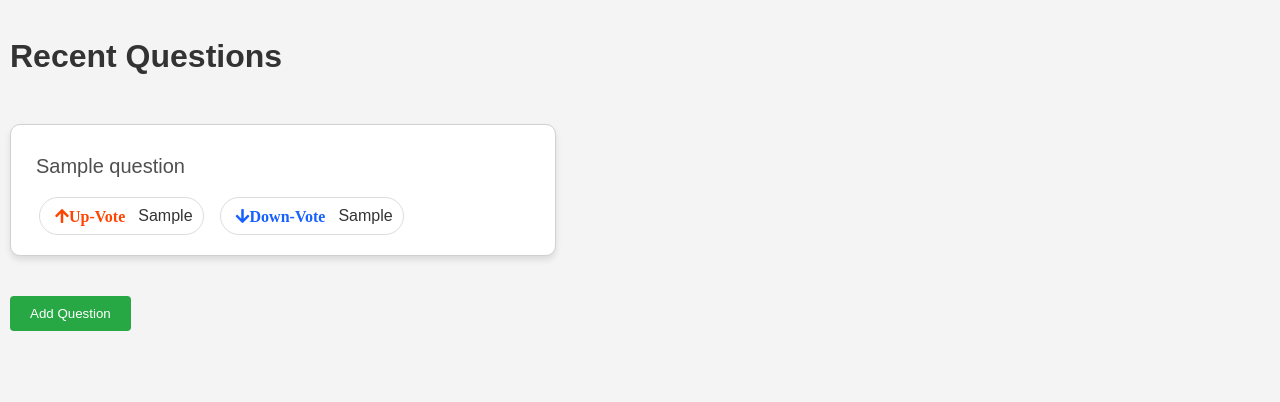
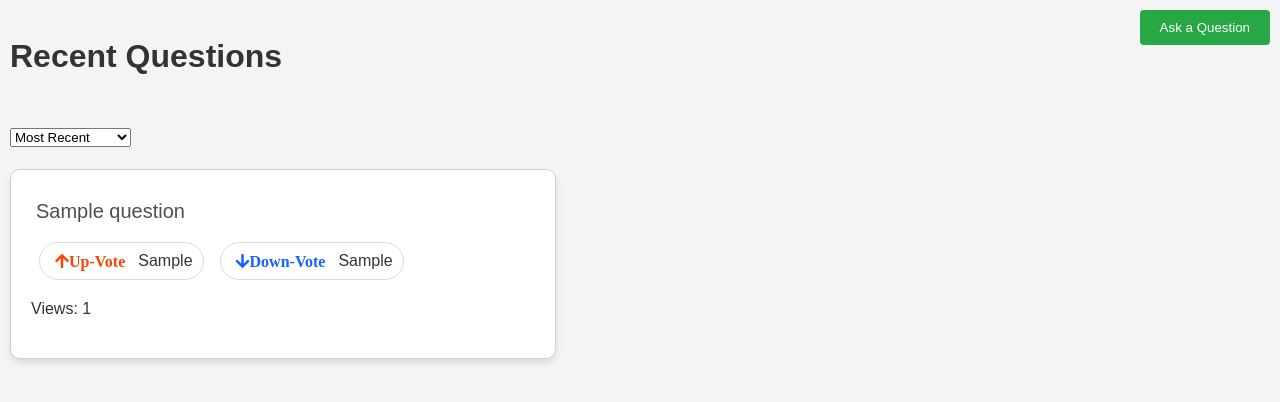
Before and after one commit to kaluuux/TechGeek, a CodeIgniter app: page /database/ in a window 1280 px wide. Shown: the part 135-537 px from the top of the page. Run offline with CodeIgniter, Linux system fonts and the light colour scheme; the visitor is signed in with stand-in values (Sample User, id 1); tables that the repository leaves empty or names only in its code hold one stand-in row (values such as "Sample post").

Commit message:
sorting added

```diff
--- a/application/controllers/Home.php
+++ b/application/controllers/Home.php
@@ -4,17 +4,32 @@ defined('BASEPATH') OR exit('No direct script access allowed');
 class Home extends CI_Controller {
 
     public function index() {
-        // $this->load->view('home_view');  // This will load the view file 'home_view.php'
         $this->load->model('Question_model');
-        $data['questions'] = $this->Question_model->get_recent_questions();
-                // Check if user is logged in
-                $logged_in = $this->session->userdata('logged_in');
+        $sort = $this->input->get('sort');  // Get the sort parameter from the URL
 
-                // Pass login status to the view
-                $data['logged_in'] = $logged_in;
+        // Determine the order by based on the sort parameter
+        switch ($sort) {
+            case 'most_upvotes':
+                $order_by = 'upvotes DESC';
+                break;
+            case 'most_downvotes':
+                $order_by = 'downvotes DESC';
+                break;
+            case 'most_views':
+                $order_by = 'view_count DESC';
+                break;
+            default:
+                $order_by = 'created_at DESC';  // Default is sorting by most recent
+        }
 
-                // Load home view with recent questions and login status
-                $this->load->view('home_view', $data);
-        // $this->load->view('home_view', $data);
+        // Fetch questions with the specified order
+        $data['questions'] = $this->Question_model->get_recent_questions($order_by);
+
+        // Check if user is logged in
+        $logged_in = $this->session->userdata('logged_in');
+
+        // Pass login status and questions to the view
+        $data['logged_in'] = $logged_in;
+        $this->load->view('home_view', $data);
     }
 }
--- a/application/models/Question_model.php
+++ b/application/models/Question_model.php
@@ -3,11 +3,12 @@ defined('BASEPATH') OR exit('No direct script access allowed');
 
 class Question_model extends CI_Model {
 
-    public function get_recent_questions() {
-        $this->db->order_by('created_at', 'desc');
+    public function get_recent_questions($order_by = 'created_at DESC') {
+        $this->db->order_by($order_by);
         $query = $this->db->get('questions');
         return $query->result();
     }
+
 
     public function add_question($data) {
         // Insert the question into the database
@@ -43,6 +44,10 @@ class Question_model extends CI_Model {
     //     $this->db->where('questions.id', $question_id);
     //     $query = $this->db->get();
     //     return $query->row();
+    // }
+    // public function get_recent_questions($order_by = 'created_at DESC') {
+    //     $this->db->order_by($order_by);
+    //     return $this->db->get('questions')->result();
     // }
 
 
--- a/application/views/home_view.php
+++ b/application/views/home_view.php
@@ -11,7 +11,39 @@
     <?php $this->load->view('header', ['title' => 'Home Page']); ?>
 </head>
 <body>
+    <div class="home-view-top">
     <h1>Recent Questions</h1>
+    <!-- Button to open modal -->
+    <div class="add-question">
+        <?php if ($logged_in): ?>
+            <button id="openModal">Ask a Question</button>
+            <!-- Modal -->
+            <div id="questionModal" class="modal">
+                <div class="modal-content">
+                    <span class="close">&times;</span>
+                    <form action="<?php echo base_url('question/add'); ?>" method="post">
+                        <label for="title">Question Title:</label><br>
+                        <input type="text" id="title" name="title" required><br>
+                        <label for="description">Question Description:</label><br>
+                        <textarea id="description" name="description" rows="4" required></textarea><br>
+                        <button type="submit">Submit</button>
+                    </form>
+                </div>
+            </div>
+        <?php else: ?>
+            <!-- Prompt to Log In -->
+            <p>Please <a href="<?php echo base_url('login'); ?>">login</a> to post a question.</p>
+        <?php endif; ?>
+    </div>
+    </div>
+    <div>
+        <select id="sortQuestions" onchange="sortQuestions()">
+            <option value="recent">Most Recent</option>
+            <option value="most_upvotes">Most Upvotes</option>
+            <option value="most_downvotes">Most Downvotes</option>
+            <option value="most_views">Most Views</option>
+        </select>
+    </div>
     <div>
     <?php if ($logged_in): ?>
         <?php foreach($questions as $question): ?>
@@ -21,6 +53,9 @@
             <div class="question-card-vote">
                 <span class="upvote-group"><a href="#" class="upvote" onclick="upvoteQuestion(<?php echo $question->id; ?>); return false;"><i class="fas fa-arrow-up">Up-Vote</i></a><span id="upvotes_<?php echo $question->id; ?>"><?php echo $question->upvotes; ?></span></span>
                 <span class="downvote-group"><a href="#" class="downvote" onclick="downvoteQuestion(<?php echo $question->id; ?>); return false;"><i class="fas fa-arrow-down">Down-Vote</i></a><span id="downvotes_<?php echo $question->id; ?>"><?php echo $question->downvotes; ?></span></span>
+            </div>
+            <div class="question-card-views">
+            <p>Views: <?php echo $question->view_count; ?></p>
             </div>
         </div>
         <?php endforeach; ?>
@@ -37,29 +72,6 @@
         <?php endforeach; ?>
         <?php endif; ?>
             </div>
-
-        <!-- Button to open modal -->
-        <div class="add-question">
-            <?php if ($logged_in): ?>
-                <button id="openModal">Add Question</button>
-                <!-- Modal -->
-                <div id="questionModal" class="modal">
-                    <div class="modal-content">
-                        <span class="close">&times;</span>
-                        <form action="<?php echo base_url('question/add'); ?>" method="post">
-                            <label for="title">Question Title:</label><br>
-                            <input type="text" id="title" name="title" required><br>
-                            <label for="description">Question Description:</label><br>
-                            <textarea id="description" name="description" rows="4" required></textarea><br>
-                            <button type="submit">Submit</button>
-                        </form>
-                    </div>
-                </div>
-            <?php else: ?>
-                <!-- Prompt to Log In -->
-                <p>Please <a href="<?php echo base_url('login'); ?>">login</a> to post a question.</p>
-            <?php endif; ?>
-        </div>
 
     <script src="https://code.jquery.com/jquery-3.6.0.min.js"></script>
     <script>
@@ -131,6 +143,10 @@
             }
         });
 
+        function sortQuestions() {
+            var sortValue = document.getElementById('sortQuestions').value;
+            window.location.href = '<?php echo base_url('home?sort='); ?>' + sortValue;
+        }
     </script>
 
 </body>
--- a/assets/css/home.css
+++ b/assets/css/home.css
@@ -9,8 +9,6 @@ body {
       padding: 10px;
     }
   }
-
-
 
   /* Styling for question cards */
   div.question-card {
@@ -117,3 +115,10 @@ body {
   text-decoration: none;
   cursor: pointer;
 }
+
+.home-view-top{
+  display: flex;
+  flex-direction: row;
+  flex-wrap: wrap;
+  justify-content: space-between;
+}
```
